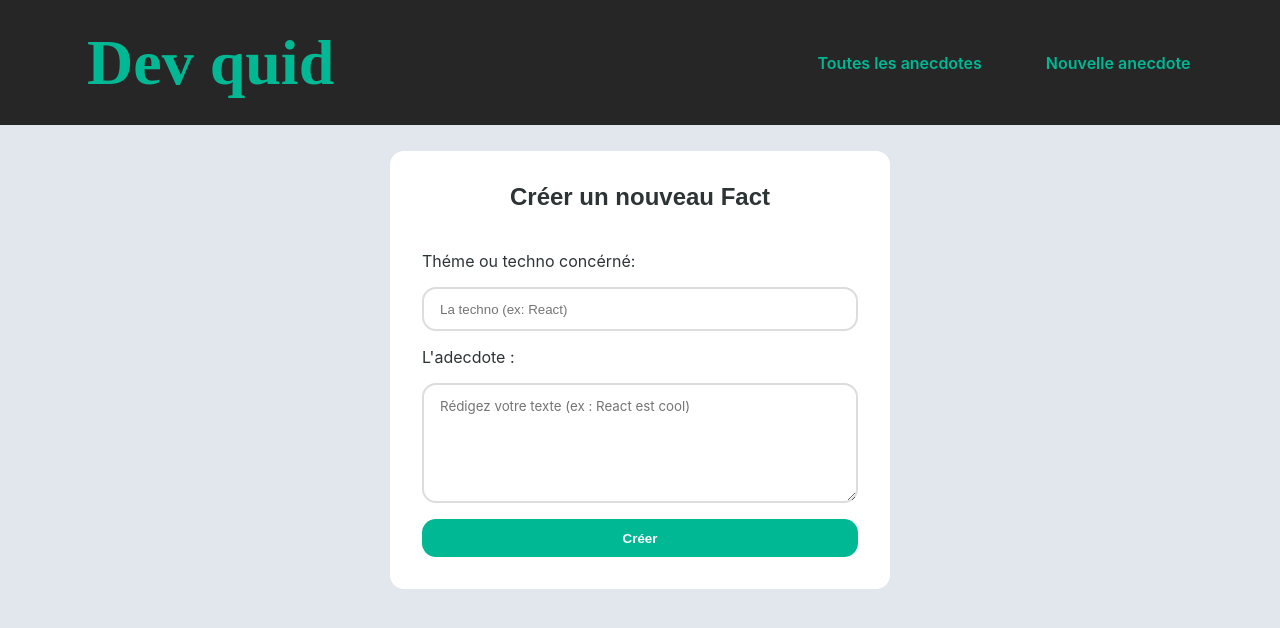
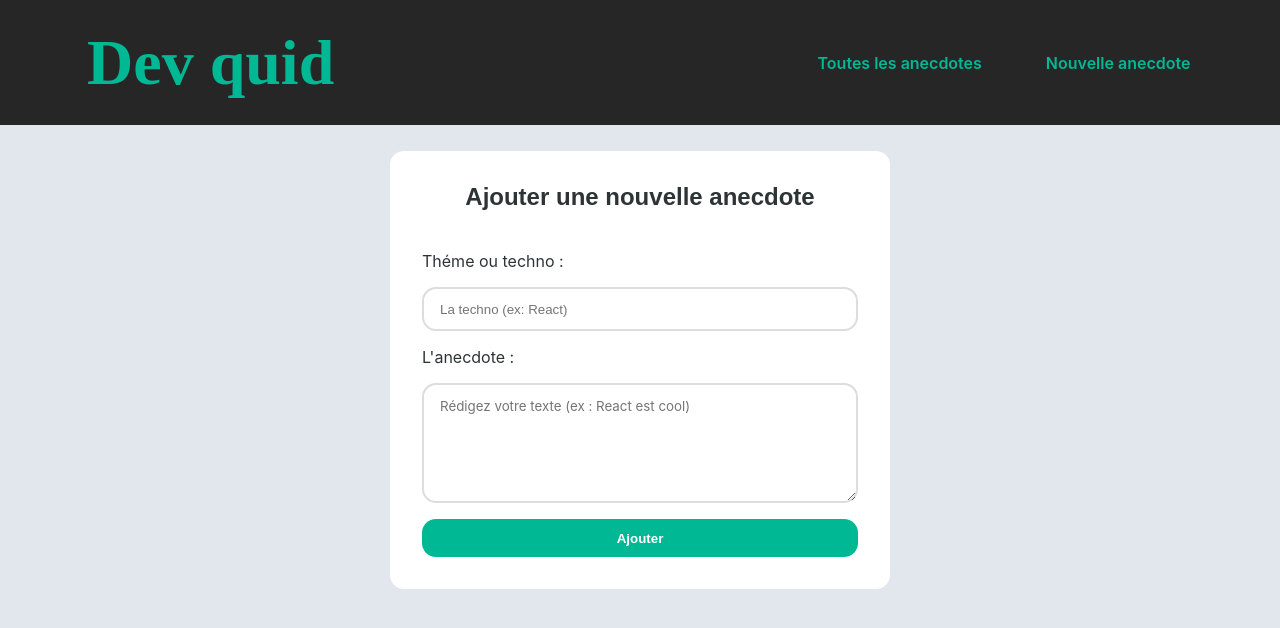
Before and after one commit to AIRASSART64/dev_facts, a React (Vite) app: page /facts/new in a window 1280 px wide. Shown: the top 628 px of the page. Built offline with nearby package versions, Linux system fonts and the light colour scheme.

Commit message:
'comments2'

```diff
--- a/src/NewFact.jsx
+++ b/src/NewFact.jsx
@@ -12,6 +12,7 @@ function NewFact() {
 
     try {
       const response = await fetch("/api/facts", {
+        // logique pour ajouter un nouvel élément : indication de la méthod, des paramétres de format de l'info envoyée et le parmétre du contenu envoyé
         method: "POST",
         headers: {
           "Content-Type": "application/ld+json",
@@ -44,8 +45,8 @@ function NewFact() {
 
   return (
     <form onSubmit={handleSubmit}>
-      <h2>Créer un nouveau Fact</h2>
-      <label htmlFor="techno">Théme ou techno concérné:</label>
+      <h2>Ajouter une nouvelle anecdote</h2>
+      <label htmlFor="techno">Théme ou techno :</label>
       <input
         type="text"
         placeholder="La techno (ex: React)"
@@ -53,7 +54,7 @@ function NewFact() {
         onChange={(e) => setTechno(e.target.value)}
         required
       />
-      <label htmlFor="fact">L'adecdote :</label>
+      <label htmlFor="fact">L'anecdote :</label>
       <textarea
         id="fact"
         placeholder="Rédigez votre texte (ex : React est cool)"
@@ -65,7 +66,7 @@ function NewFact() {
       <button
         type="submit"
       >
-        Créer
+        Ajouter
       </button>
 
       {message && <p>{message}</p>}
--- a/src/Update.jsx
+++ b/src/Update.jsx
@@ -26,6 +26,7 @@ function Update() {
 
     try {
       const response = await fetch(`/api/facts/${id}`, {
+        // logique pour modifier un élément : indication de la méthod, des paramétres de format de l'info envoyée et le parmétre du contenu envoyé
         method: "PUT",
         headers: {
           "Content-Type": "application/ld+json",
@@ -56,14 +57,14 @@ function Update() {
     <>
     <form onSubmit={handleSubmit}>
       <h2>Modifier l'anecdote</h2>
-      <label htmlFor="techno">Théme ou techno concérné:</label>
+      <label htmlFor="techno">Théme ou techno :</label>
       <input
         type="text"
         value={techno}
         onChange={(e) => setTechno(e.target.value)}
         required
       />
-      <label htmlFor="fact">L'adecdote :</label>
+      <label htmlFor="fact">L'anecdote :</label>
 
        <textarea
         value={fact}
```
